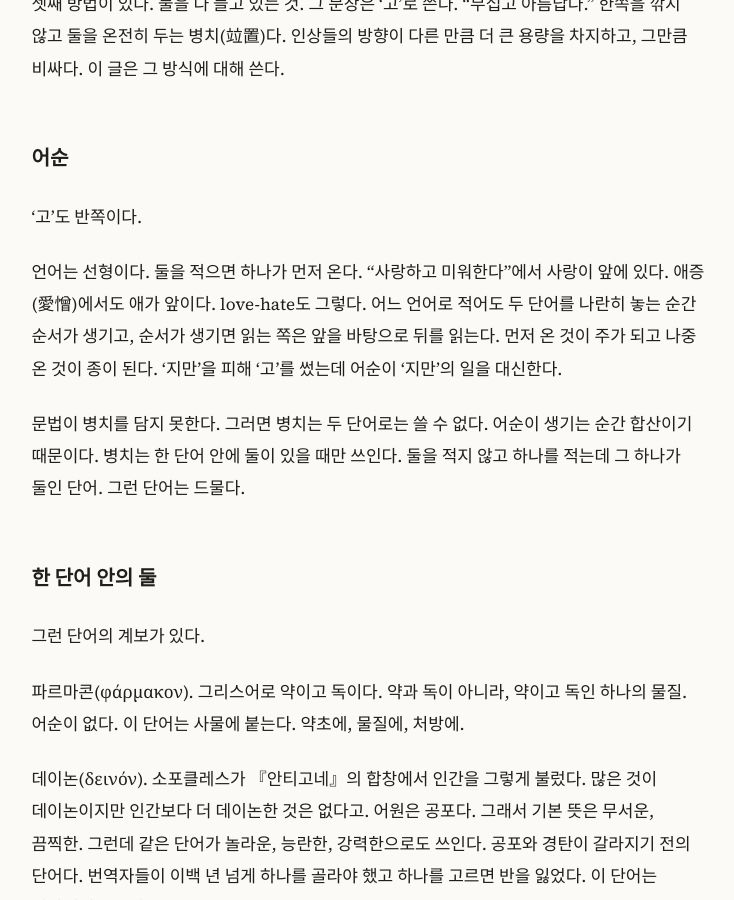
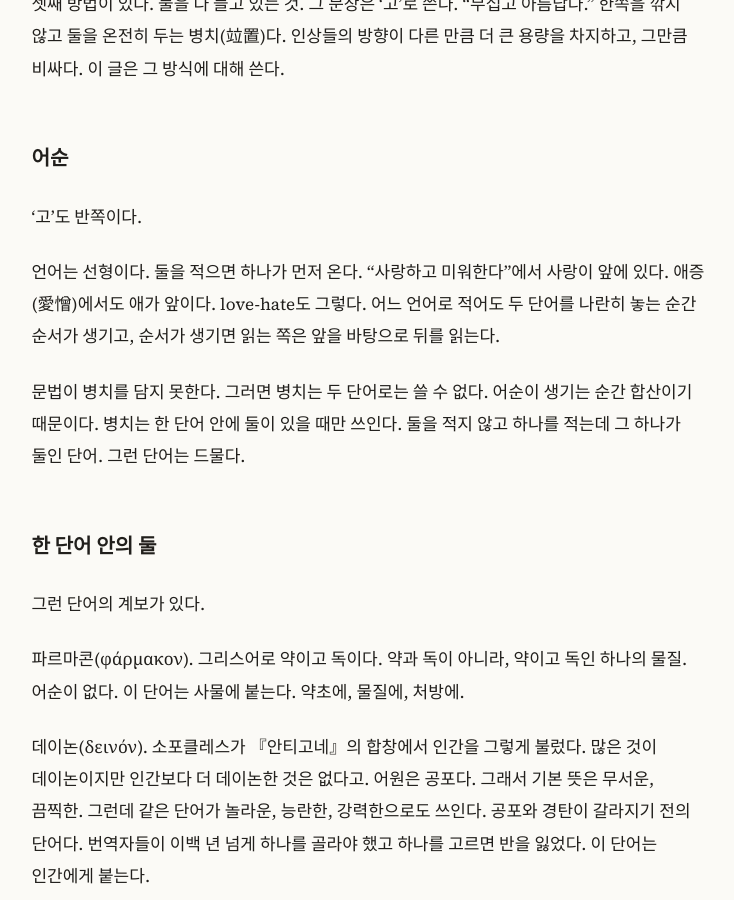
Before and after one commit to nonasking/essays, a Jekyll site: the page built from tremor/index.md, in a window 1280 px wide and 900 px high, scrolled down 863 px. Shown: the whole window, without its empty margins (271-1005 px from the left). Built offline with Jekyll 4.4.1, drawn with Linux system fonts in a browser that asks for light colours.

Commit message:
Tremor: drop the master/servant word-order sentences (KR/EN), re-stamp
「어순」 절에서 "먼저 온 것이 주가 되고 나중 온 것이 종이 된다. '지만'을 피해 '고'를 썼는데 어순이 '지만'의 일을 대신한다." 삭제. 1절의 '지만'(뒤가 주)과 방향이 어긋나고, 앞 문장 "앞을 바탕으로 뒤를 읽는다"가 다음 문단의 합산 주장을 이미 받침.

Co-Authored-By: Claude Opus 5.5 <noreply@anthropic.com>
Claude-Session: https://claude.ai/code/session_01BTGLPGrEacXr3TPi7hKcXR

```diff
--- a/tremor/index.md
+++ b/tremor/index.md
@@ -27,7 +27,7 @@ description: 무섭고 아름답다. 한 단어 안에 둘이 있는 상태의
 
 '고'도 반쪽이다.
 
-언어는 선형이다. 둘을 적으면 하나가 먼저 온다. "사랑하고 미워한다"에서 사랑이 앞에 있다. 애증(愛憎)에서도 애가 앞이다. love-hate도 그렇다. 어느 언어로 적어도 두 단어를 나란히 놓는 순간 순서가 생기고, 순서가 생기면 읽는 쪽은 앞을 바탕으로 뒤를 읽는다. 먼저 온 것이 주가 되고 나중 온 것이 종이 된다. '지만'을 피해 '고'를 썼는데 어순이 '지만'의 일을 대신한다.
+언어는 선형이다. 둘을 적으면 하나가 먼저 온다. "사랑하고 미워한다"에서 사랑이 앞에 있다. 애증(愛憎)에서도 애가 앞이다. love-hate도 그렇다. 어느 언어로 적어도 두 단어를 나란히 놓는 순간 순서가 생기고, 순서가 생기면 읽는 쪽은 앞을 바탕으로 뒤를 읽는다.
 
 문법이 병치를 담지 못한다. 그러면 병치는 두 단어로는 쓸 수 없다. 어순이 생기는 순간 합산이기 때문이다. 병치는 한 단어 안에 둘이 있을 때만 쓰인다. 둘을 적지 않고 하나를 적는데 그 하나가 둘인 단어. 그런 단어는 드물다.
 
```
Also changed, not shown: tremor/en.md (+1 -1 lines), 2 other files.
